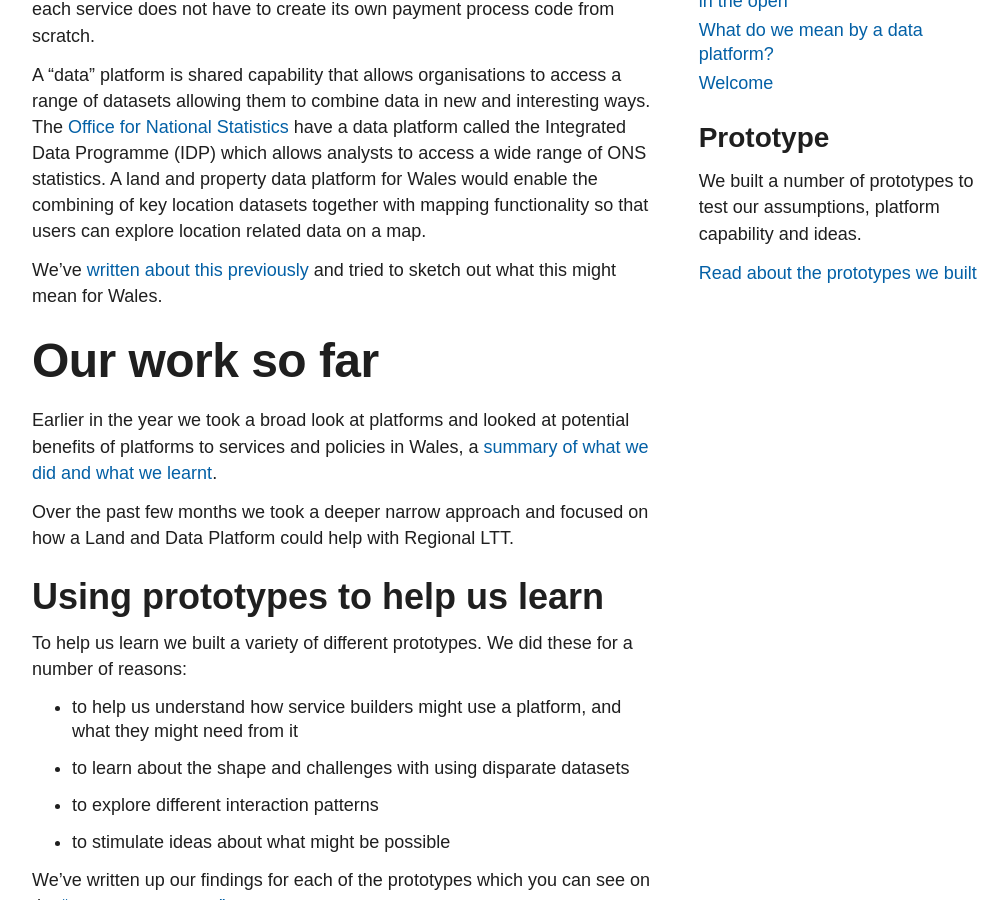
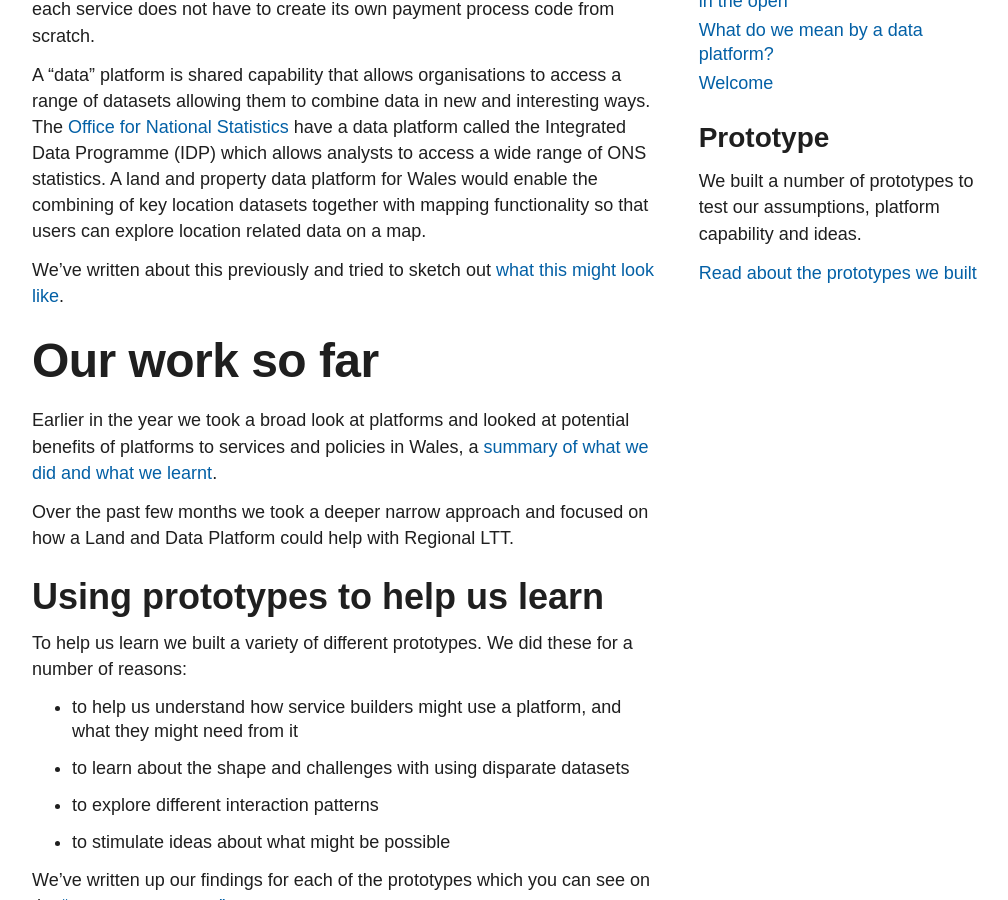
Before and after one commit to Welsh-Revenue-Authority/property-data-poc, a Jekyll site: the page built from en/index.md, in a window 1280 px wide and 900 px high, scrolled down 832 px. Shown: the whole window, without its empty margins (128-1136 px from the left). Built offline with Jekyll 4.4.1, drawn with Linux system fonts in a browser that asks for light colours.

Commit message:
Update index.md
Added link to blog post about “what we mean about platform”.  Good pics.

```diff
--- a/en/index.md
+++ b/en/index.md
@@ -15,7 +15,7 @@ Notify allows anyone who uses its code to send their own customised, bulk or ind
 
 A “data” platform is shared capability that allows organisations to access a range of datasets allowing them to combine data in new and interesting ways. The [Office for National Statistics](https://www.ons.gov.uk/) have a data platform called the Integrated Data Programme (IDP) which allows analysts to access a wide range of ONS statistics. A land and property data platform for Wales would enable the combining of key location datasets together with mapping functionality so that users can explore location related data on a map.
 
-We've [written about this previously](https://welsh-revenue-authority.github.io/property-data-poc/en/2022/03/02/what-do-we-mean-by-a-data-platform.html) and tried to sketch out what this might mean for Wales.
+We've written about this previously and tried to sketch out [what this might look like](https://welsh-revenue-authority.github.io/property-data-poc/en/2022/03/02/what-do-we-mean-by-a-data-platform.html).
 
 # Our work so far
 Earlier in the year we took a broad look at platforms and looked at potential benefits of platforms to services and policies in Wales, a [summary of what we did and what we learnt](https://welsh-revenue-authority.github.io/property-data-poc/en/2022/05/26/summary_proof_of_concept.html).
```
